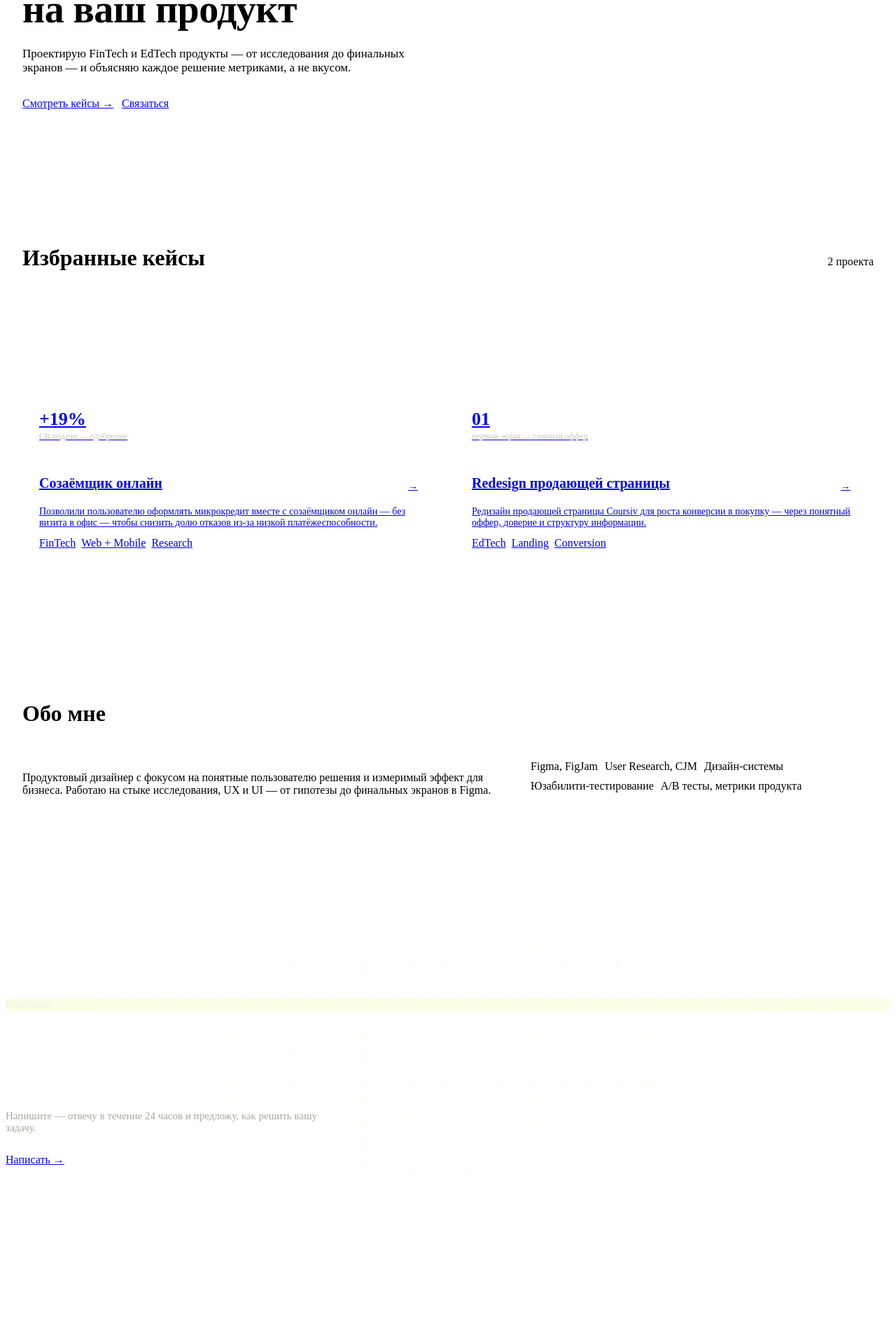
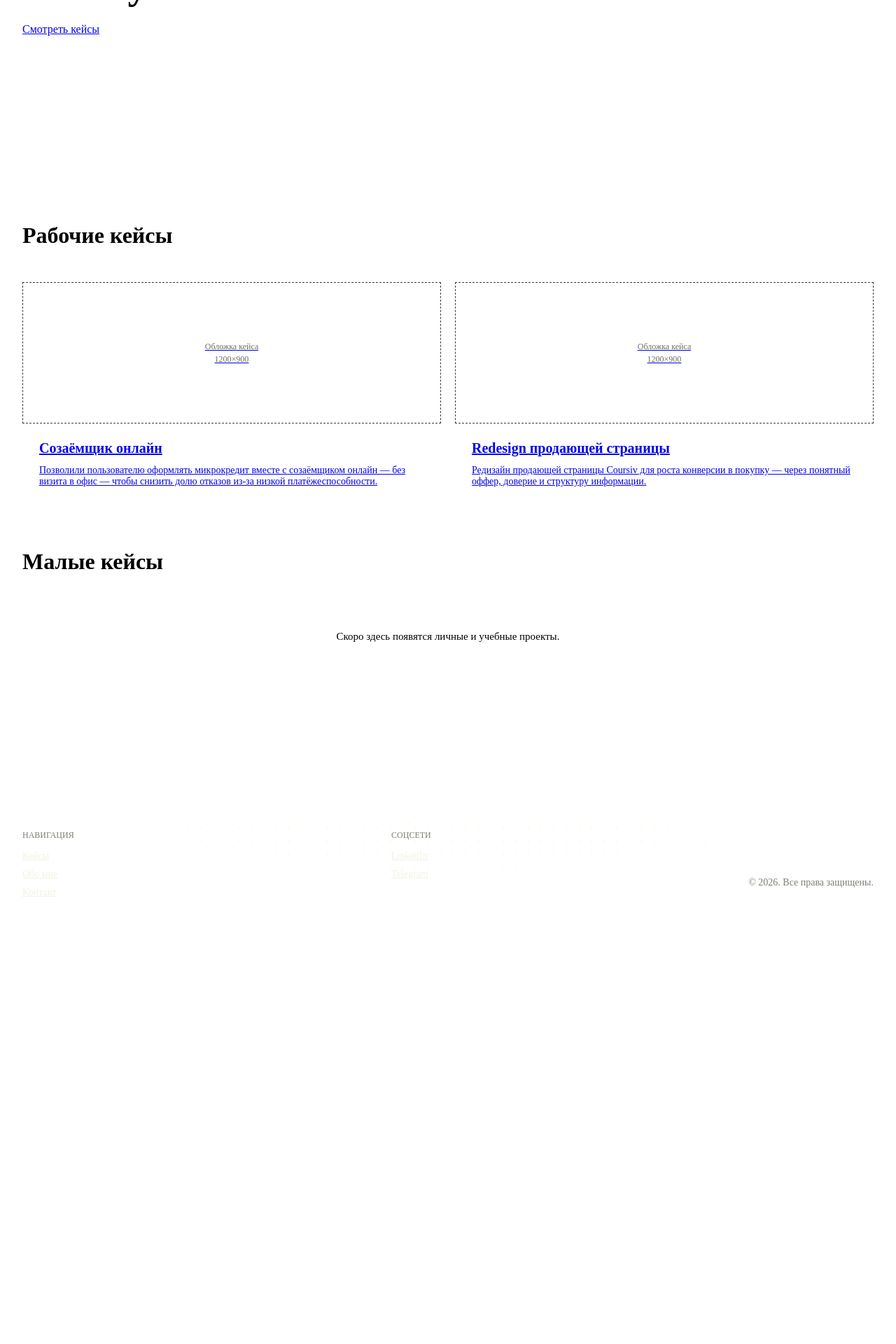
Before and after one commit to Pitaya60/Portfolio, a React (Vite) app: page / in a window 1280 px wide. Shown: the part 320-2240 px from the top of the page at 70% size. After the commit the page ends 1643 px from the top, so only its background shows below. Built offline with nearby package versions, Linux system fonts and the light colour scheme; the HTML template or start-up script is replaced by a standard one.

Commit message:
feat(portfolio): redesign homepage, case studies and footer

```diff
--- a/src/components/CaseCard.jsx
+++ b/src/components/CaseCard.jsx
@@ -1,32 +1,34 @@
 import { Link } from 'react-router-dom'
 import './caseCard.css'
 
-const badgeColors = ['badge-red', 'badge-purple', 'badge-blue']
+const badgeByTag = {
+  fintech: 'badge-purple',
+  edtech: 'badge-green',
+  medtech: 'badge-blue',
+}
 
-export default function CaseCard({ item, index }) {
-  const badgeClass = badgeColors[index % badgeColors.length]
+function getBadgeClass(tags) {
+  const key = (tags[0] || '').toLowerCase()
+  return badgeByTag[key] || 'badge-purple'
+}
+
+export default function CaseCard({ item }) {
+  const badgeClass = getBadgeClass(item.tags)
 
   return (
     <Link to={`/case/${item.slug}`} className="case-card">
       <div className="case-card-thumb">
         <span className={`case-card-badge ${badgeClass}`}>{item.tags[0]}</span>
-        <div className="case-card-metric">
-          <span className="value">{item.heroMetric.value}</span>
-          <span className="label">{item.heroMetric.label}</span>
-        </div>
+        {item.coverImage ? (
+          <img className="case-card-cover" src={item.coverImage} alt={item.title} />
+        ) : (
+          <div className="case-card-cover-placeholder">Обложка кейса<br />1200×900</div>
+        )}
       </div>
 
       <div className="case-card-body">
-        <div className="case-card-top">
-          <h3>{item.title}</h3>
-          <span className="case-card-arrow">→</span>
-        </div>
+        <h3>{item.title}</h3>
         <p className="case-card-summary">{item.summary}</p>
-        <div className="case-card-tags">
-          {item.tags.map((t) => (
-            <span key={t} className="tag">{t}</span>
-          ))}
-        </div>
       </div>
     </Link>
   )
--- a/src/components/Footer.jsx
+++ b/src/components/Footer.jsx
@@ -4,23 +4,6 @@ export default function Footer() {
   return (
     <footer id="contact" className="footer">
       <div className="footer-dots" aria-hidden="true" />
-
-      <div className="wrap footer-top">
-        <p className="eyebrow footer-badge">Контакты</p>
-        <h2 className="footer-title">
-          Готовы обсудить<br />ваш проект?
-        </h2>
-        <p className="footer-sub">
-          Напишите — отвечу в течение 24 часов и предложу, как решить вашу задачу.
-        </p>
-        <a href="mailto:hello@example.com" className="btn btn-primary">
-          Написать →
-        </a>
-      </div>
-
-      <div className="wrap footer-wordmark">
-        Abdulla<span>Camilla</span>
-      </div>
 
       <div className="wrap footer-bottom">
         <div className="footer-col">
@@ -32,10 +15,9 @@ export default function Footer() {
         <div className="footer-col">
           <p className="footer-col-title">Соцсети</p>
           <a href="https://linkedin.com" target="_blank" rel="noreferrer">LinkedIn</a>
-          <a href="https://behance.net" target="_blank" rel="noreferrer">Behance</a>
           <a href="https://t.me" target="_blank" rel="noreferrer">Telegram</a>
         </div>
-        <p className="footer-copy">© 2026 Aigerim Nur. Все права защищены.</p>
+        <p className="footer-copy">© 2026. Все права защищены.</p>
       </div>
     </footer>
   )
--- a/src/components/Nav.jsx
+++ b/src/components/Nav.jsx
@@ -9,7 +9,7 @@ export default function Nav() {
     <header className="nav">
       <div className="wrap nav-inner">
         <Link to="/" className="nav-logo" onClick={() => setOpen(false)}>
-          Абдулла Камилла<span className="nav-logo-dot">.</span>
+          Aigerim Nur<span className="nav-logo-dot">.</span>
         </Link>
 
         <nav className={`nav-links ${open ? 'nav-links-open' : ''}`}>
--- a/src/components/caseCard.css
+++ b/src/components/caseCard.css
@@ -16,17 +16,17 @@
 .case-card-thumb {
   position: relative;
   background: var(--dark);
-  padding: 24px;
-  min-height: 160px;
+  min-height: 200px;
   display: flex;
-  flex-direction: column;
-  justify-content: flex-end;
+  align-items: flex-start;
+  overflow: hidden;
 }
 
 .case-card-badge {
   position: absolute;
   top: 16px;
   left: 16px;
+  z-index: 2;
   font-family: var(--font-body);
   font-weight: 700;
   font-size: 11px;
@@ -37,27 +37,30 @@
   border-radius: var(--radius-pill);
 }
 
+.case-card-cover {
+  width: 100%;
+  height: 200px;
+  object-fit: cover;
+}
+
+.case-card-cover-placeholder {
+  width: 100%;
+  height: 200px;
+  display: flex;
+  align-items: center;
+  justify-content: center;
+  text-align: center;
+  font-family: var(--font-mono);
+  font-size: 12px;
+  line-height: 1.5;
+  color: #6B6E5E;
+  border: 1px dashed #3A3D30;
+}
+
 .badge-red { background: var(--badge-red); }
 .badge-purple { background: var(--badge-purple); }
 .badge-blue { background: var(--badge-blue); }
-
-.case-card-metric {
-  display: flex;
-  flex-direction: column;
-  gap: 2px;
-}
-
-.case-card-metric .value {
-  font-family: var(--font-display);
-  font-size: 26px;
-  font-weight: 800;
-  color: var(--lime);
-}
-
-.case-card-metric .label {
-  font-size: 12px;
-  color: #C9CBB8;
-}
+.badge-green { background: var(--badge-green); }
 
 .case-card-body {
   padding: 24px;
@@ -67,13 +70,6 @@
   flex: 1;
 }
 
-.case-card-top {
-  display: flex;
-  align-items: flex-start;
-  justify-content: space-between;
-  gap: 12px;
-}
-
 .case-card h3 {
   font-family: var(--font-display);
   font-weight: 800;
@@ -81,25 +77,8 @@
   margin: 0;
 }
 
-.case-card-arrow {
-  flex-shrink: 0;
-  width: 32px;
-  height: 32px;
-  display: flex;
-  align-items: center;
-  justify-content: center;
-  border-radius: 50%;
-  background: var(--lime);
-  font-size: 14px;
-  transition: background 0.15s ease;
-}
-
-.case-card:hover .case-card-arrow { background: var(--lime-dark); }
-
 .case-card-summary {
   font-size: 14px;
   color: var(--ink-soft);
   margin: 0;
 }
-
-.case-card-tags { display: flex; flex-wrap: wrap; gap: 8px; margin-top: auto; }
--- a/src/components/footer.css
+++ b/src/components/footer.css
@@ -4,7 +4,6 @@
   background: var(--dark);
   color: #F2F3E4;
   overflow: hidden;
-  padding-top: 64px;
 }
 
 .footer-dots {
@@ -17,39 +16,6 @@
   opacity: 0.5;
   pointer-events: none;
 }
-
-.footer-top { position: relative; text-align: left; }
-
-.footer-badge { background: rgba(207, 251, 61, 0.12); color: var(--lime); }
-
-.footer-title {
-  font-family: var(--font-display);
-  font-weight: 800;
-  font-size: clamp(30px, 5vw, 48px);
-  margin: 20px 0 16px;
-  color: #fff;
-  line-height: 1.1;
-}
-
-.footer-sub {
-  color: #A7AA97;
-  max-width: 460px;
-  margin-bottom: 28px;
-  font-size: 15px;
-}
-
-.footer-wordmark {
-  position: relative;
-  font-family: var(--font-display);
-  font-weight: 800;
-  font-size: clamp(48px, 12vw, 140px);
-  line-height: 1;
-  letter-spacing: -0.02em;
-  color: #fff;
-  padding: 72px 24px 32px;
-}
-
-.footer-wordmark span { color: var(--lime); }
 
 .footer-bottom {
   position: relative;
@@ -78,7 +44,6 @@
 .footer-copy { color: #7D8071; align-self: flex-end; }
 
 @media (max-width: 720px) {
-  .footer-wordmark { padding: 48px 20px 24px; }
   .footer-bottom { flex-direction: column; }
   .footer-copy { align-self: flex-start; }
 }
--- a/src/data/caseStudies.js
+++ b/src/data/caseStudies.js
@@ -8,9 +8,15 @@ const caseStudies = [
     company: 'Dosym',
     year: '2025',
     role: 'Product Designer',
+    timeline: 'Март 2025 — Июль 2025',
+    tools: 'Figma, Maze, Miro',
+    category: 'work', // 'work' — рабочий кейс, 'small' — малый/личный кейс
     tags: ['FinTech', 'Web + Mobile', 'Research'],
-    cover: 'metric', // 'metric' | 'image' — если нет картинки, показываем метрику
-    heroMetric: { value: '+19%', label: 'CR подачи → одобрение' },
+    coverImage: null, // ссылка на обложку кейса для карточки на главной (1200×900)
+    images: {
+      cover: [], // 1–2 картинки верхнего блока кейса, до 1600×1000 каждая
+      gallery: [], // 2–4 скриншота внутри кейса, до 900×1200 каждая (портретные) или 1600×1000 (десктоп)
+    },
     summary:
       'Позволили пользователю оформлять микрокредит вместе с созаёмщиком онлайн — без визита в офис — чтобы снизить долю отказов из-за низкой платёжеспособности.',
     metrics: [
@@ -55,9 +61,15 @@ const caseStudies = [
     company: 'Coursiv (Zimran Team)',
     year: '2025',
     role: 'UX/UI Designer',
+    timeline: 'Янв 2025 — Март 2025',
+    tools: 'Figma, Maze',
+    category: 'work',
     tags: ['EdTech', 'Landing', 'Conversion'],
-    cover: 'metric',
-    heroMetric: { value: '01', label: 'первый экран → главный оффер' },
+    coverImage: null,
+    images: {
+      cover: [],
+      gallery: [],
+    },
     summary:
       'Редизайн продающей страницы Coursiv для роста конверсии в покупку — через понятный оффер, доверие и структуру информации.',
     metrics: [
--- a/src/pages/Home.jsx
+++ b/src/pages/Home.jsx
@@ -3,57 +3,58 @@ import CaseCard from '../components/CaseCard.jsx'
 import './home.css'
 
 export default function Home() {
+  const workCases = caseStudies.filter((c) => c.category !== 'small')
+  const smallCases = caseStudies.filter((c) => c.category === 'small')
+
   return (
     <>
       <section className="hero">
         <div className="hero-glow" aria-hidden="true" />
         <div className="wrap hero-inner">
-          <p className="eyebrow">UX/UI дизайнер</p>
           <h1>
-            Интерфейсы,<br />
-            которые работают<br />
-            на ваш <span className="hero-highlight">продукт</span>
+            UX-UI Designer,<br />
+            строю digital <span className="hero-highlight">проекты</span>,<br />
+            нахожусь в Алматы
           </h1>
-          <p className="hero-sub">
-            Проектирую FinTech и EdTech продукты — от исследования до финальных
-            экранов — и объясняю каждое решение метриками, а не вкусом.
-          </p>
           <div className="hero-actions">
-            <a href="#work" className="btn btn-primary">Смотреть кейсы →</a>
-            <a href="#contact" className="btn btn-ghost">Связаться</a>
+            <a href="#work" className="btn btn-primary">Смотреть кейсы</a>
+          </div>
+        </div>
+
+        <div className="tape" aria-hidden="true">
+          <div className="tape-track">
+            {tapeItems.concat(tapeItems).map((t, i) => (
+              <span key={i} className={`tape-chip tape-${t.toLowerCase()}`}>{t}</span>
+            ))}
           </div>
         </div>
       </section>
 
       <section id="work" className="wrap section">
         <div className="section-head">
-          <h2>Избранные кейсы</h2>
-          <p className="eyebrow">{caseStudies.length} проекта</p>
+          <h2>Рабочие кейсы</h2>
         </div>
         <div className="work-grid">
-          {caseStudies.map((c, i) => (
+          {workCases.map((c, i) => (
             <CaseCard key={c.slug} item={c} index={i} />
           ))}
         </div>
-      </section>
 
-      <section id="about" className="wrap section about">
-        <div className="section-head">
-          <h2>Обо мне</h2>
+        <div className="section-head section-head-secondary">
+          <h2>Малые кейсы</h2>
         </div>
-        <div className="about-grid">
-          <p>
-            Продуктовый дизайнер с фокусом на понятные пользователю решения и измеримый
-            эффект для бизнеса. Работаю на стыке исследования, UX и UI — от гипотезы
-            до финальных экранов в Figma.
-          </p>
-          <div className="about-skills">
-            {['Figma, FigJam', 'User Research, CJM', 'Дизайн-системы', 'Юзабилити-тестирование', 'A/B тесты, метрики продукта'].map((s) => (
-              <span key={s} className="tag">{s}</span>
+        {smallCases.length > 0 ? (
+          <div className="work-grid">
+            {smallCases.map((c, i) => (
+              <CaseCard key={c.slug} item={c} index={i} />
             ))}
           </div>
-        </div>
+        ) : (
+          <p className="work-empty">Скоро здесь появятся личные и учебные проекты.</p>
+        )}
       </section>
     </>
   )
 }
+
+const tapeItems = ['FinTech', 'EdTech', 'MedTech']
--- a/src/pages/home.css
+++ b/src/pages/home.css
@@ -28,19 +28,53 @@
 }
 
 .hero-highlight {
-  color: var(--signal);
-}
-
-.hero-sub {
-  font-size: 17px;
-  color: var(--ink-soft);
-  max-width: 560px;
-  margin-bottom: 32px;
+  color: var(--lime-dark);
 }
 
 .hero-actions { display: flex; gap: 12px; flex-wrap: wrap; }
 
 .hero-tag { margin-top: 48px; }
+
+.tape {
+  position: relative;
+  border-top: 1px solid var(--line);
+  border-bottom: 1px solid var(--line);
+  background: var(--dark);
+  overflow: hidden;
+  padding: 18px 0;
+}
+
+.tape-track {
+  display: flex;
+  align-items: center;
+  gap: 16px;
+  width: max-content;
+  animation: tape-scroll 18s linear infinite;
+}
+
+.tape-chip {
+  flex-shrink: 0;
+  font-family: var(--font-display);
+  font-weight: 800;
+  font-size: 20px;
+  letter-spacing: -0.01em;
+  padding: 8px 22px;
+  border-radius: var(--radius-pill);
+  color: #fff;
+}
+
+.tape-fintech { background: var(--badge-purple); }
+.tape-edtech { background: var(--badge-green); }
+.tape-medtech { background: var(--badge-blue); }
+
+@keyframes tape-scroll {
+  from { transform: translateX(0); }
+  to { transform: translateX(-50%); }
+}
+
+@media (prefers-reduced-motion: reduce) {
+  .tape-track { animation: none; }
+}
 
 .section { padding: 96px 24px; }
 
@@ -66,24 +100,21 @@
   gap: 20px;
 }
 
-.about-grid {
-  display: grid;
-  grid-template-columns: 1.4fr 1fr;
-  gap: 40px;
-  align-items: start;
-  font-size: 16px;
+.section-head-secondary {
+  margin-top: 64px;
 }
 
-.about-skills {
-  display: flex;
-  flex-wrap: wrap;
-  align-content: flex-start;
-  gap: 10px;
+.work-empty {
+  color: var(--ink-soft);
+  font-size: 15px;
+  border: 1px dashed var(--line);
+  border-radius: var(--radius);
+  padding: 32px;
+  text-align: center;
 }
 
 @media (max-width: 860px) {
   .work-grid { grid-template-columns: 1fr; }
-  .about-grid { grid-template-columns: 1fr; }
   .section { padding: 64px 20px; }
   .hero-inner { padding: 48px 20px 64px; }
 }
--- a/src/styles/global.css
+++ b/src/styles/global.css
@@ -10,6 +10,7 @@
   --badge-red: #FF4B4B;
   --badge-purple: #6B4EFF;
   --badge-blue: #2F6BFF;
+  --badge-green: #2FAE5C;
 
   --font-display: 'Plus Jakarta Sans', 'Arial Rounded MT Bold', sans-serif;
   --font-body: 'Inter', -apple-system, sans-serif;
```
Also changed, not shown: src/pages/CaseStudy.jsx (+49 -1 lines), src/pages/caseStudy.css (+86 -0 lines).
